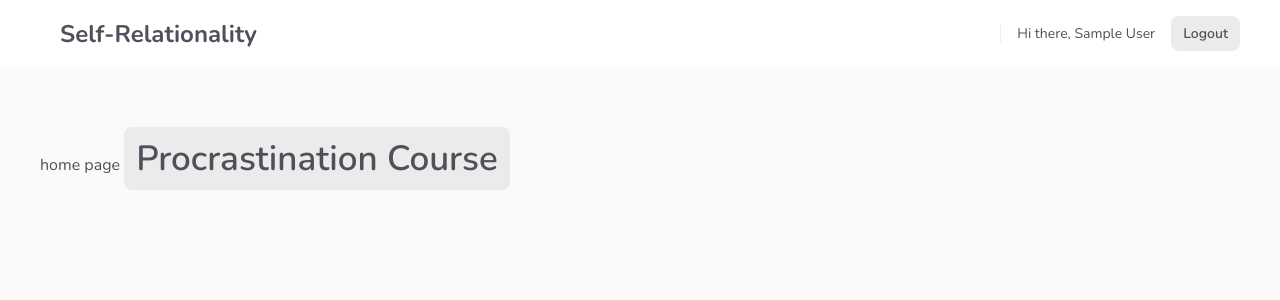
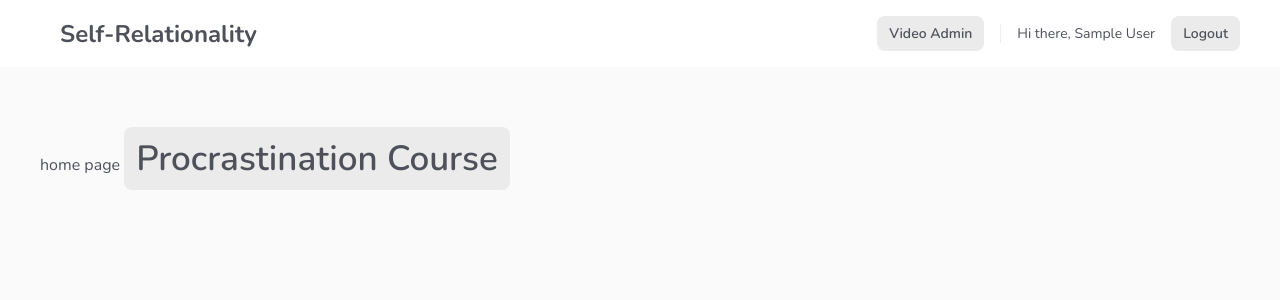
Before and after one commit to docfrawley/srsite, a Vue app: page / in a window 1280 px wide. Shown: the top 300 px of the page. Built offline with nearby package versions, Linux system fonts and the light colour scheme; no server answers; sample sign-in values are in the browser's storage.

Commit message:
video admin

```diff
--- a/src/components/Navbar.vue
+++ b/src/components/Navbar.vue
@@ -1,10 +1,15 @@
 <template>
   <div class="navbar">
     <nav>
-      <h1><router-link :to="{ name: 'home' }">Self-Relationality</router-link></h1>
+      <h1>
+        <router-link :to="{ name: 'home' }">Self-Relationality</router-link>
+      </h1>
       <div class="links">
         <div v-if="user">
-        <span> Hi there, {{ user.displayName }}</span>
+          <div v-if="isAdmin" class="video-admin">
+            <router-link class="btn" :to="{ name: 'VideoAdmin' }">Video Admin</router-link>
+          </div>
+          <span> Hi there, {{ user.displayName }}</span>
           <button @click="handleClick">Logout</button>
         </div>
         <div v-else>
@@ -20,12 +25,14 @@
 import useLogout from '../composables/useLogout'
 import { useRouter} from 'vue-router'
 import getUser from '@/composables/getUser'
+import { ref } from '@vue/reactivity'
 
 export default {
     setup(props, context) {
       const { user } = getUser()
         const {logout, error } = useLogout()
         const router = useRouter()
+        const isAdmin = ref(true)
 
 
 
@@ -38,7 +45,11 @@ export default {
             }
         }
 
-        return { handleClick, user }
+    const goVideoAdmin = () => {
+      router.push({ name: 'VideoAdmin' })
+    }
+
+        return { handleClick, user, isAdmin }
     }
 }
 </script>
@@ -75,4 +86,8 @@ export default {
     padding-left: 16px;
     border-left: 1px solid #eee;
   }
+
+  .video-admin{
+    display: inline;
+  }
 </style>
```
